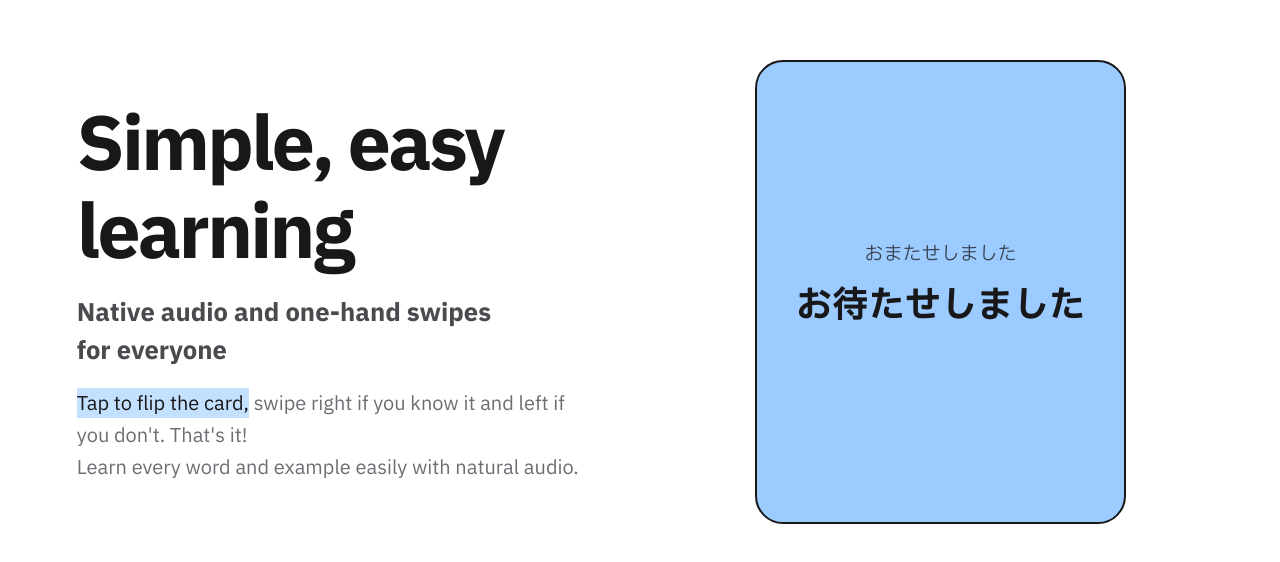
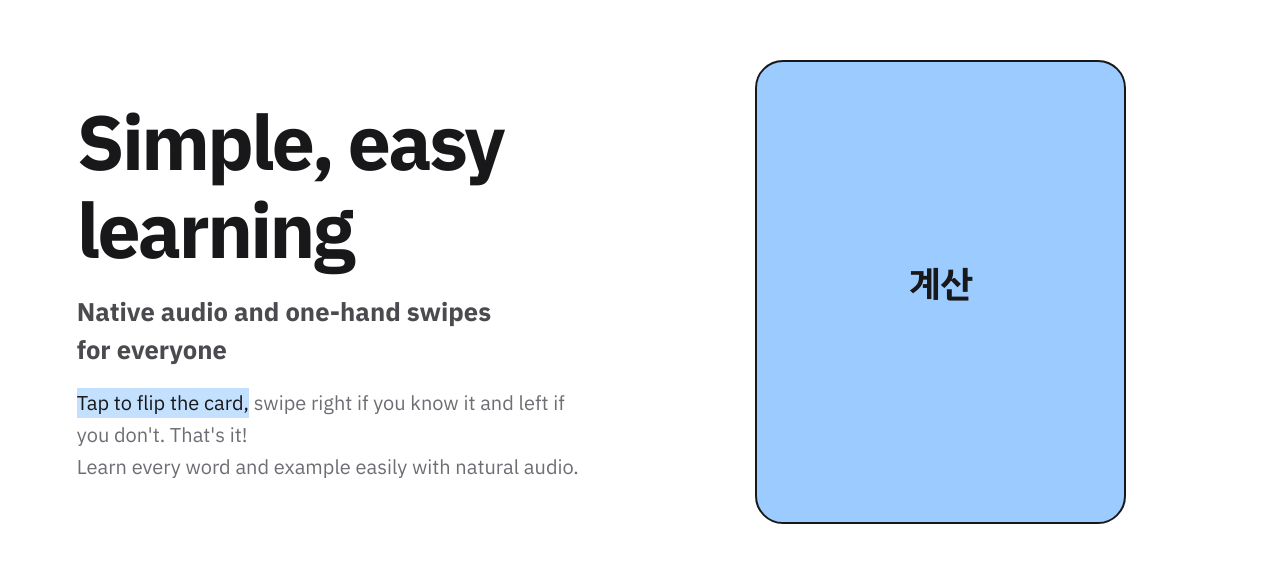
Before and after one commit to millionaireuncle/millionaireuncle.github.io, a plain HTML site: page stayvoca/en/index.html in a window 1280 px wide. Shown: the part 6372-6934 px from the top of the page. Drawn offline with Linux system fonts and the light colour scheme.

Commit message:
Match Stay Voca landing example cards to store screenshots
Co-Authored-By: Claude Opus 5.5 <noreply@anthropic.com>

```diff
--- a/stayvoca/en/index.html
+++ b/stayvoca/en/index.html
@@ -153,12 +153,12 @@
           <i class="mk no"></i><i class="mk yes"></i>
           <div class="fcard a">
             <div class="in">
-              <div class="face front" lang="ja"><span class="reading">おまたせしました</span><span class="word">お待たせしました</span></div>
+              <div class="face front" lang="ko"><span class="word">계산</span></div>
               <div class="face back">
-                <span class="orig" lang="ja">おまたせしました<br />お待たせしました</span>
-                <b class="meaning">sorry to keep you waiting</b>
-                <span class="ex" lang="ja"><mark>お待たせしました</mark>、牛丼です。</span>
-                <span class="exm">Sorry to keep you waiting. Here's your gyudon.</span>
+                <span class="orig" lang="ko">계산</span>
+                <b class="meaning">paying (the bill), the check</b>
+                <span class="ex" lang="ko"><mark>계산</mark>해 주세요.</span>
+                <span class="exm">I'd like to pay, please.</span>
                 <span class="replay"><svg viewBox="0 0 24 24"><path d="M11 4.702a.705.705 0 0 0-1.203-.498L6.413 7.587A1.4 1.4 0 0 1 5.416 8H3a1 1 0 0 0-1 1v6a1 1 0 0 0 1 1h2.416a1.4 1.4 0 0 1 .997.413l3.383 3.384A.705.705 0 0 0 11 19.298z" /><path d="M16 9a5 5 0 0 1 0 6" /><path d="M19.364 18.364a9 9 0 0 0 0-12.728" /></svg></span>
               </div>
             </div>
```
Also changed, not shown: stayvoca/ja/index.html (+5 -5 lines), stayvoca/zh-Hant/index.html (+5 -5 lines), stayvoca/fonts/jp-400.woff2, stayvoca/fonts/jp-700.woff2, stayvoca/fonts/kr-400.woff2, stayvoca/fonts/kr-700.woff2, stayvoca/fonts/tc-400.woff2, stayvoca/fonts/tc-700.woff2.
